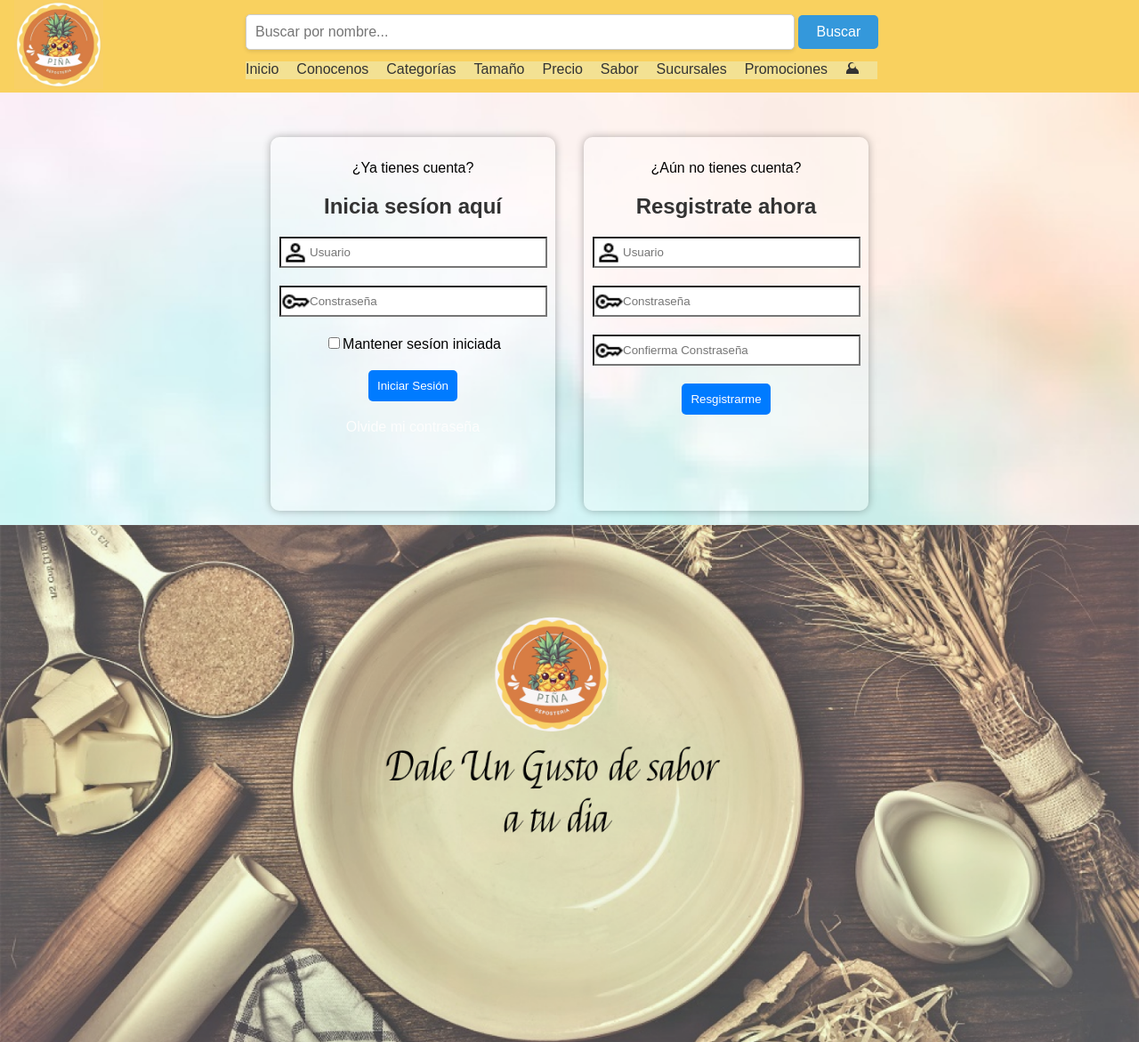
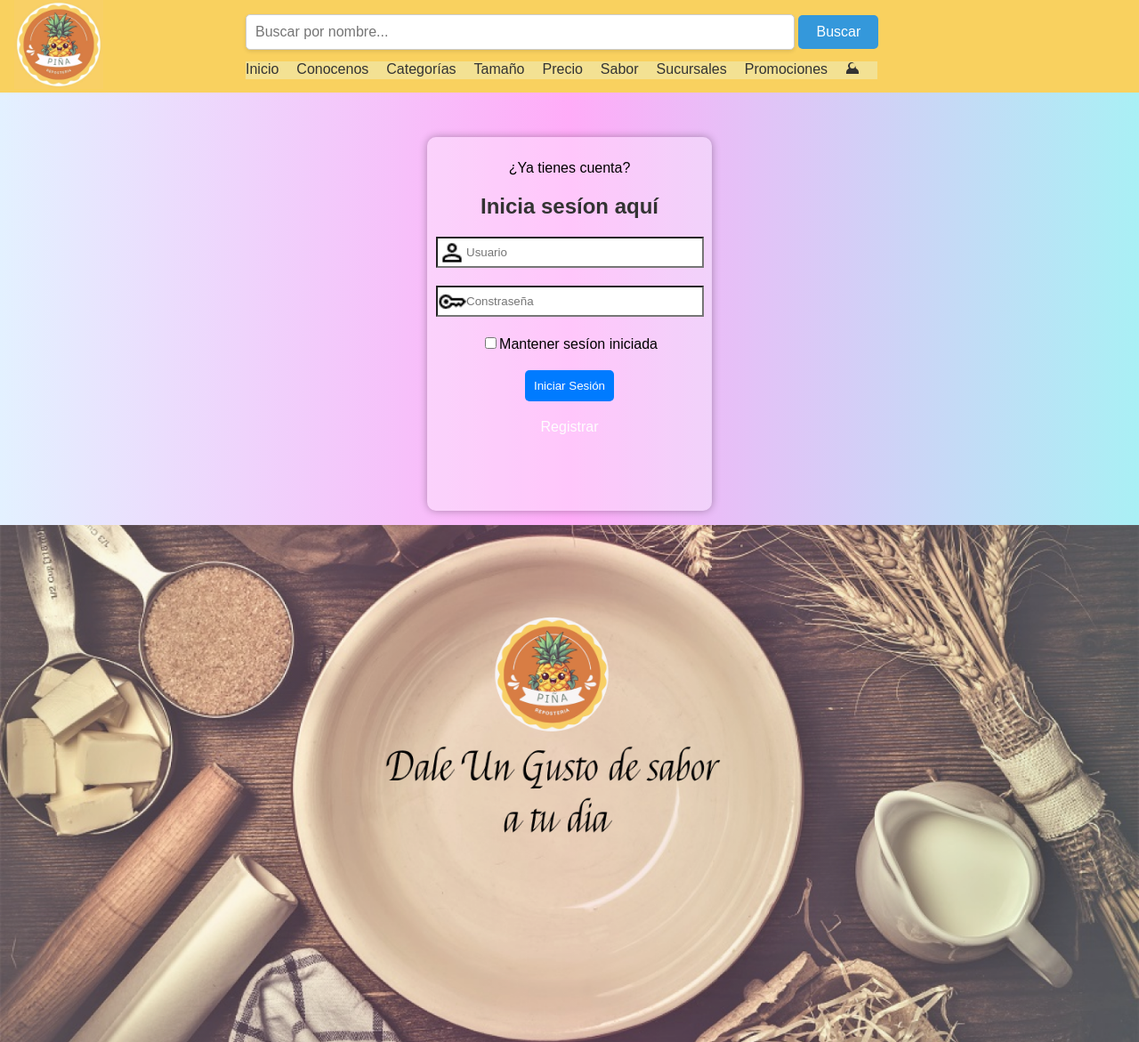
Before and after one commit to RobertoLopezAguilera/ResoteriaPi-a, a PHP site: page /login.php in a window 1280 px wide. Shown: the top 1171 px of the page at 89% size. Run offline with PHP 8.4, Linux system fonts and the light colour scheme.

Commit message:
Login agregado exitosamente

```diff
--- a/catalogo.php
+++ b/catalogo.php
@@ -8,9 +8,7 @@
     <link rel="stylesheet" href="css/estilo.css">
 </head>
 <body>
-
 <h1>Catálogo de Postres</h1>
-
 <?php
 // Consulta SQL base para obtener todos los postres
 $sql = "SELECT * FROM Postre WHERE 1=1";
--- a/css/estilo.css
+++ b/css/estilo.css
@@ -2,11 +2,13 @@ body {
     font-family: Arial, sans-serif;
     margin: 0;
     padding: 0;
+    background-image: linear-gradient(to left,rgb(169, 240, 245),rgb(255, 172, 248),#e3f1ff);
+  height: 100vh;
 }
 
 h1, h2, h3 {
     color: #333;
-}
+}x
 
 .catalogo {
     display: grid;
@@ -163,16 +165,6 @@ header {
     background-color: #2980b9;
 }
 
-body {
-    margin: 0;
-    padding: 0;
-    font-family: Arial, sans-serif;
-    background-image: url('/img/Fondo.jpeg');
-    background-size: cover;
-    background-position: center;
-    background-repeat: no-repeat;
-    height: 100vh;
-}
 /*Login*/
 .input-password {
     background-image: url('img/key_FILL0_wght400_GRAD0_opsz24.png');
--- a/header.php
+++ b/header.php
@@ -56,13 +56,17 @@
                                 <a href="catalogo.php?sabor=vainilla">Vainilla</a>
                             </div>
                         </li>
-                        <li><a href="Sucursales.php">Sucursales</a></li>
+                        <li><a href="https://www.google.com/maps/search/?api=1&query=Respostería+Piña" target="_blank">Sucursales</a></li>
                         <li><a href="Promociones.php">Promociones</a></li>
-                        <li><a class="nav-link" href="login.php">
-                            <svg xmlns="http://www.w3.org/2000/svg" width="16" height="16" fill="currentColor" class="bi bi-person" viewBox="0 0 16 16">
-                                <path d="M8 8a3 3 0 1 1 0-6 3 3 0 0 1 0 6zm3-3a4 4 0 1 0-6.828 2.829A6 6 0 0 0 1 14h14a6 6 0 0 0-3.172-6.172A4 4 0 0 0 11 5z"/>
-                            </svg>
-                            </a>
+                        <li class="dropdown">
+                        <a class="nav-link" href="login.php">
+                                <svg xmlns="http://www.w3.org/2000/svg" width="16" height="16" fill="currentColor" class="bi bi-person" viewBox="0 0 16 16">
+                                    <path d="M8 8a3 3 0 1 1 0-6 3 3 0 0 1 0 6zm3-3a4 4 0 1 0-6.828 2.829A6 6 0 0 0 1 14h14a6 6 0 0 0-3.172-6.172A4 4 0 0 0 11 5z"/>
+                                </svg>
+                                </a>
+                            <div class="dropdown-content">
+                                <a href="cerrar-sesion.php">Cerrar cesion</a>
+                            </div>
                         </li>
                     </ul>
                 </div>
--- a/index.php
+++ b/index.php
@@ -11,6 +11,7 @@
 <body>
     <img src="img/Slogan.jpeg" class="img-Slogan">
     <h1>Lo mas vendido</h1>
+
     <img src="img/Group 3.png" class="img-Slogan">
     <img src="img/image 26.png" class="img-Slogan">
 </body>
--- a/login.php
+++ b/login.php
@@ -24,7 +24,7 @@
             <form class="login-form" action="procesar-login.php" method="POST">
                 <div class="form-group">
                     <input type="text" id="usuario" name="usuario" required size="30px" placeholder="Usuario"
-                    required pattern="[a-zA-Z0-9_]+" minlength="10" class="input-user">
+                    required pattern="[a-zA-Z0-9_]+" minlength="7" class="input-user">
                 </div>
                 <div class="form-group">
                     <input type="password" id="contrasena" name="contrasena" required size="30px" placeholder="Constraseña"
@@ -37,28 +37,7 @@
                     <button type="submit" class="login-button">Iniciar Sesión</button>
                 </div>
             </form>
-            <p><a class="register-link" href="registro.html">Olvide mi contraseña</a></p>
-        </div>
-        <div class="login-container">
-            <p>¿Aún no tienes cuenta?</p>
-            <h2>Resgistrate ahora</h2>
-            <form class="login-form" action="procesar-login.php" method="POST">
-                <div class="form-group">
-                    <input type="text" id="usuario" name="usuario" required size="30px" placeholder="Usuario"
-                    required pattern="[a-zA-Z0-9_]+" minlength="10" class="input-user">
-                </div>
-                <div class="form-group">
-                    <input type="password" id="contrasena" name="contrasena" required size="30px" placeholder="Constraseña"
-                    class="input-password">
-                </div>
-                <div class="form-group">
-                    <input type="password" id="contrasena" name="contrasena" required size="30px" placeholder="Confierma Constraseña"
-                    class="input-password">
-                </div>
-                <div class="form-group">
-                    <button type="submit" class="login-button">Resgistrarme</button>
-                </div>
-            </form>
+            <p><a class="register-link" href="registro.php">Registrar</a></p>
         </div>
     </div>
     <img src="img/Group 3.png" class="img-Slogan">
```
Also changed, not shown: Sucursales.php (deleted, +0 -13 lines), img/Fondo.jpeg (deleted).
